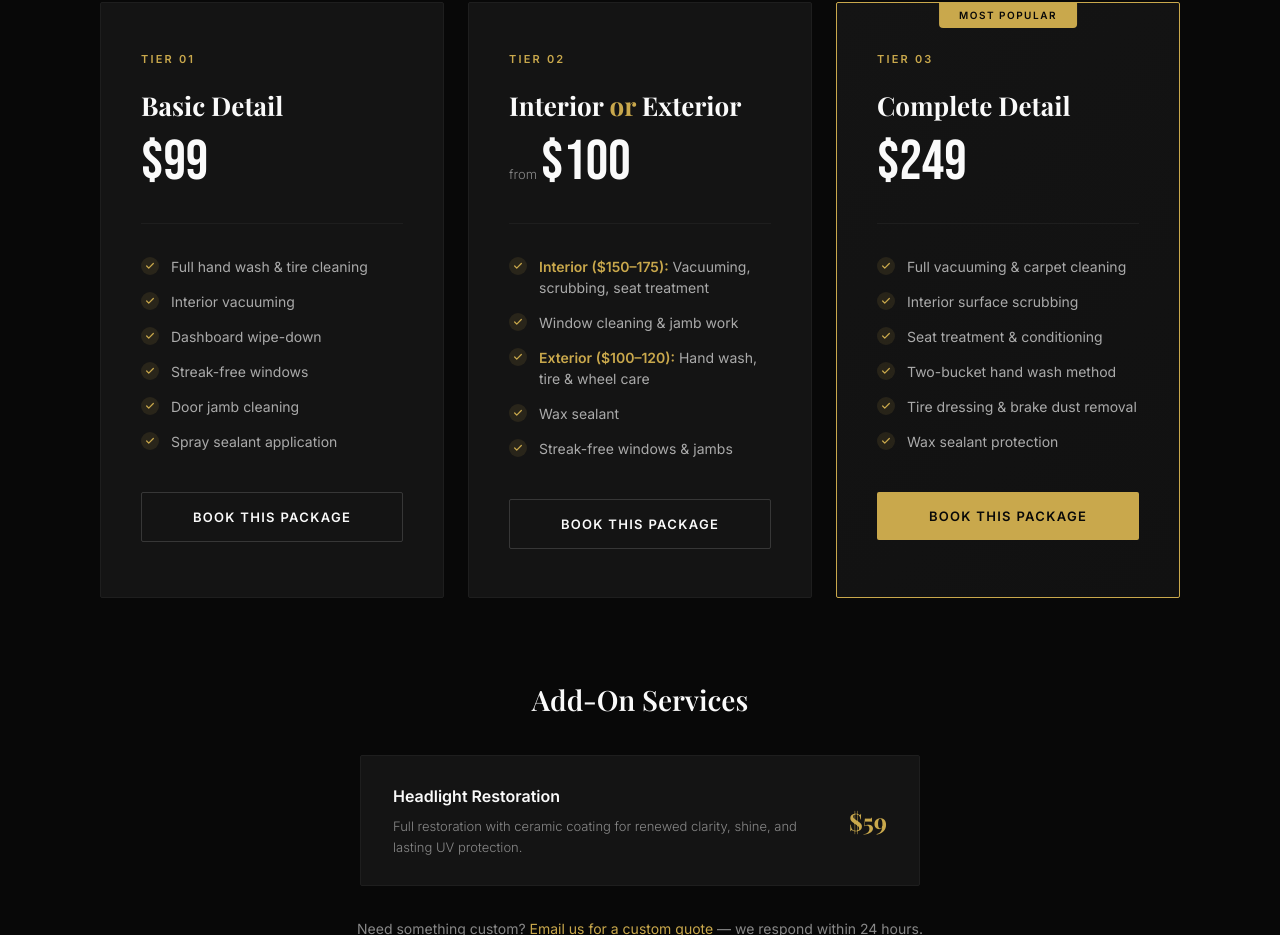
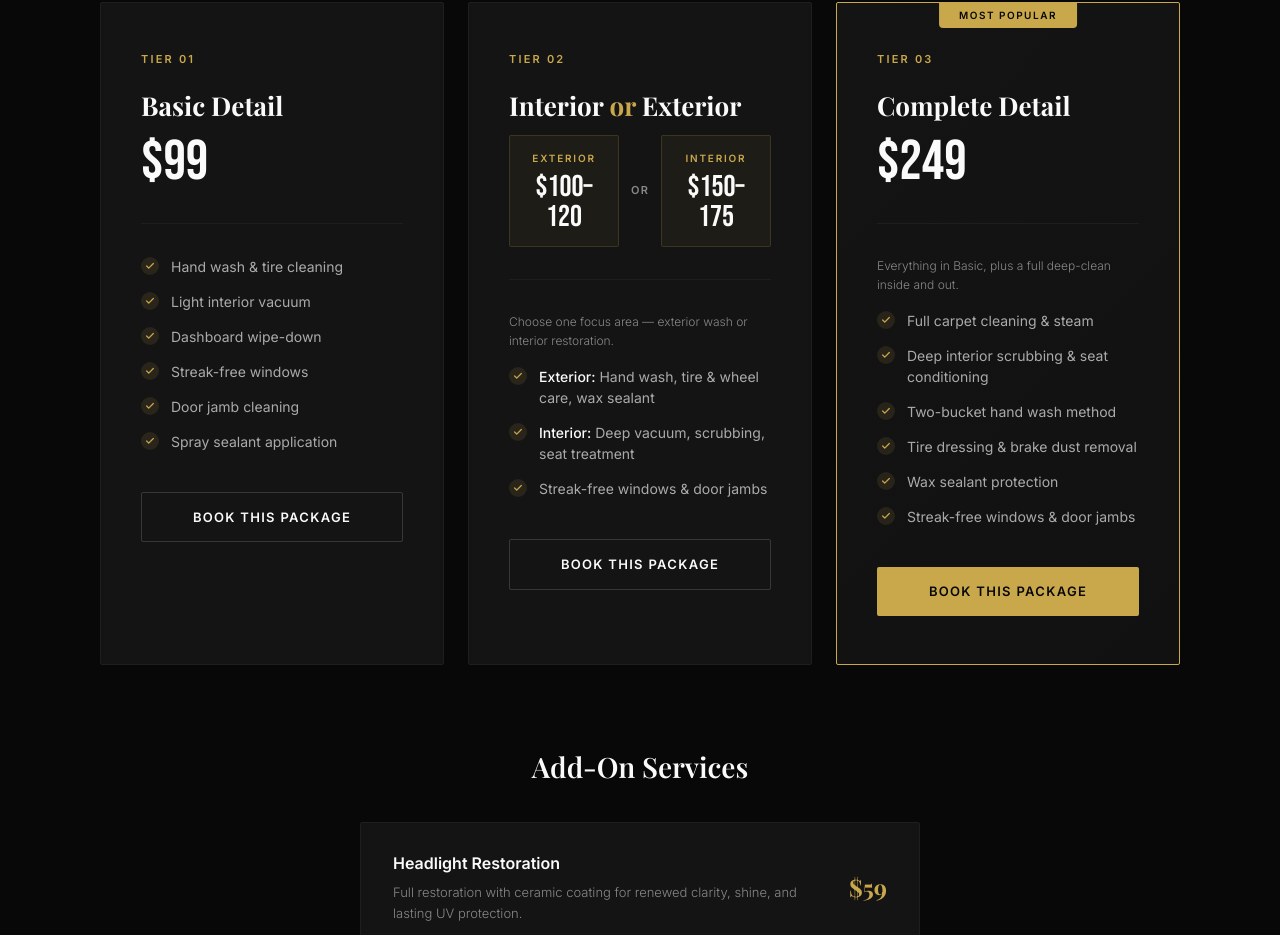
Before and after one commit to trignomtry/lowcountryreflection, a plain HTML site: page index.html in a window 1280 px wide. Shown: the part 5125-6060 px from the top of the page. Drawn offline with nearby package versions, Linux system fonts and the light colour scheme; a web font is replaced by a local one.

Commit message:
Pricing update

```diff
--- a/index.html
+++ b/index.html
@@ -936,6 +936,70 @@
       color: var(--gray);
       font-weight: 300;
       margin-bottom: 4px;
+    }
+
+    /* Split price (Tier 02) */
+    .pricing-split {
+      display: flex;
+      align-items: center;
+      gap: 12px;
+      margin-bottom: 32px;
+    }
+
+    .pricing-split-option {
+      flex: 1;
+      background: rgba(201,168,76,0.06);
+      border: 1px solid rgba(201,168,76,0.18);
+      border-radius: 2px;
+      padding: 14px 12px;
+      text-align: center;
+    }
+
+    .pricing-split-label {
+      display: block;
+      font-size: 10px;
+      font-weight: 600;
+      letter-spacing: 0.18em;
+      text-transform: uppercase;
+      color: var(--gold);
+      margin-bottom: 6px;
+    }
+
+    .pricing-split-price {
+      display: block;
+      font-family: 'Bebas Neue', sans-serif;
+      font-size: 30px;
+      line-height: 1;
+      color: var(--white);
+    }
+
+    .pricing-split-or {
+      font-size: 11px;
+      font-weight: 600;
+      letter-spacing: 0.1em;
+      text-transform: uppercase;
+      color: var(--gray);
+      flex-shrink: 0;
+    }
+
+    /* "includes all of Basic, plus" divider (Tier 03) */
+    .pricing-upgrade-note {
+      display: flex;
+      align-items: center;
+      gap: 10px;
+      font-size: 11px;
+      font-weight: 500;
+      letter-spacing: 0.08em;
+      color: var(--gray);
+      margin-bottom: 16px;
+    }
+
+    .pricing-upgrade-note::before,
+    .pricing-upgrade-note::after {
+      content: '';
+      flex: 1;
+      height: 1px;
+      background: var(--dark-border);
     }
 
     .pricing-divider {
@@ -1686,11 +1750,11 @@
         <ul class="pricing-features">
           <li>
             <div class="pricing-check"><svg viewBox="0 0 24 24" fill="none" stroke="currentColor" stroke-width="3" stroke-linecap="round" stroke-linejoin="round"><polyline points="20 6 9 17 4 12"/></svg></div>
-            Full hand wash & tire cleaning
+            Hand wash & tire cleaning
           </li>
           <li>
             <div class="pricing-check"><svg viewBox="0 0 24 24" fill="none" stroke="currentColor" stroke-width="3" stroke-linecap="round" stroke-linejoin="round"><polyline points="20 6 9 17 4 12"/></svg></div>
-            Interior vacuuming
+            Light interior vacuum
           </li>
           <li>
             <div class="pricing-check"><svg viewBox="0 0 24 24" fill="none" stroke="currentColor" stroke-width="3" stroke-linecap="round" stroke-linejoin="round"><polyline points="20 6 9 17 4 12"/></svg></div>
@@ -1716,31 +1780,31 @@
       <div class="pricing-card reveal reveal-delay-1">
         <div class="pricing-tier">Tier 02</div>
         <div class="pricing-name">Interior <em style="font-style:normal;color:var(--gold)">or</em> Exterior</div>
-        <div class="pricing-price">
-          <span class="pricing-price-from">from</span>
-          <div class="pricing-price-num">$100</div>
+        <div class="pricing-split">
+          <div class="pricing-split-option">
+            <span class="pricing-split-label">Exterior</span>
+            <span class="pricing-split-price">$100–120</span>
+          </div>
+          <span class="pricing-split-or">or</span>
+          <div class="pricing-split-option">
+            <span class="pricing-split-label">Interior</span>
+            <span class="pricing-split-price">$150–175</span>
+          </div>
         </div>
         <div class="pricing-divider"></div>
+        <p style="font-size:12px;color:var(--gray);margin-bottom:16px;font-weight:300;">Choose one focus area — exterior wash or interior restoration.</p>
         <ul class="pricing-features">
           <li>
             <div class="pricing-check"><svg viewBox="0 0 24 24" fill="none" stroke="currentColor" stroke-width="3" stroke-linecap="round" stroke-linejoin="round"><polyline points="20 6 9 17 4 12"/></svg></div>
-            <span><strong style="color:var(--gold)">Interior ($150–175):</strong> Vacuuming, scrubbing, seat treatment</span>
+            <span><strong style="color:var(--white);font-weight:500;">Exterior:</strong> Hand wash, tire & wheel care, wax sealant</span>
           </li>
           <li>
             <div class="pricing-check"><svg viewBox="0 0 24 24" fill="none" stroke="currentColor" stroke-width="3" stroke-linecap="round" stroke-linejoin="round"><polyline points="20 6 9 17 4 12"/></svg></div>
-            Window cleaning & jamb work
+            <span><strong style="color:var(--white);font-weight:500;">Interior:</strong> Deep vacuum, scrubbing, seat treatment</span>
           </li>
           <li>
             <div class="pricing-check"><svg viewBox="0 0 24 24" fill="none" stroke="currentColor" stroke-width="3" stroke-linecap="round" stroke-linejoin="round"><polyline points="20 6 9 17 4 12"/></svg></div>
-            <span><strong style="color:var(--gold)">Exterior ($100–120):</strong> Hand wash, tire & wheel care</span>
-          </li>
-          <li>
-            <div class="pricing-check"><svg viewBox="0 0 24 24" fill="none" stroke="currentColor" stroke-width="3" stroke-linecap="round" stroke-linejoin="round"><polyline points="20 6 9 17 4 12"/></svg></div>
-            Wax sealant
-          </li>
-          <li>
-            <div class="pricing-check"><svg viewBox="0 0 24 24" fill="none" stroke="currentColor" stroke-width="3" stroke-linecap="round" stroke-linejoin="round"><polyline points="20 6 9 17 4 12"/></svg></div>
-            Streak-free windows & jambs
+            Streak-free windows & door jambs
           </li>
         </ul>
         <a href="contact.html" class="pricing-btn pricing-btn-outline">Book This Package</a>
@@ -1754,18 +1818,15 @@
           <div class="pricing-price-num">$249</div>
         </div>
         <div class="pricing-divider"></div>
+        <p style="font-size:12px;color:var(--gray);margin-bottom:16px;font-weight:300;">Everything in Basic, plus a full deep-clean inside and out.</p>
         <ul class="pricing-features">
           <li>
             <div class="pricing-check"><svg viewBox="0 0 24 24" fill="none" stroke="currentColor" stroke-width="3" stroke-linecap="round" stroke-linejoin="round"><polyline points="20 6 9 17 4 12"/></svg></div>
-            Full vacuuming & carpet cleaning
+            Full carpet cleaning & steam
           </li>
           <li>
             <div class="pricing-check"><svg viewBox="0 0 24 24" fill="none" stroke="currentColor" stroke-width="3" stroke-linecap="round" stroke-linejoin="round"><polyline points="20 6 9 17 4 12"/></svg></div>
-            Interior surface scrubbing
-          </li>
-          <li>
-            <div class="pricing-check"><svg viewBox="0 0 24 24" fill="none" stroke="currentColor" stroke-width="3" stroke-linecap="round" stroke-linejoin="round"><polyline points="20 6 9 17 4 12"/></svg></div>
-            Seat treatment & conditioning
+            Deep interior scrubbing & seat conditioning
           </li>
           <li>
             <div class="pricing-check"><svg viewBox="0 0 24 24" fill="none" stroke="currentColor" stroke-width="3" stroke-linecap="round" stroke-linejoin="round"><polyline points="20 6 9 17 4 12"/></svg></div>
@@ -1778,6 +1839,10 @@
           <li>
             <div class="pricing-check"><svg viewBox="0 0 24 24" fill="none" stroke="currentColor" stroke-width="3" stroke-linecap="round" stroke-linejoin="round"><polyline points="20 6 9 17 4 12"/></svg></div>
             Wax sealant protection
+          </li>
+          <li>
+            <div class="pricing-check"><svg viewBox="0 0 24 24" fill="none" stroke="currentColor" stroke-width="3" stroke-linecap="round" stroke-linejoin="round"><polyline points="20 6 9 17 4 12"/></svg></div>
+            Streak-free windows & door jambs
           </li>
         </ul>
         <a href="contact.html" class="pricing-btn pricing-btn-solid">Book This Package</a>
```
